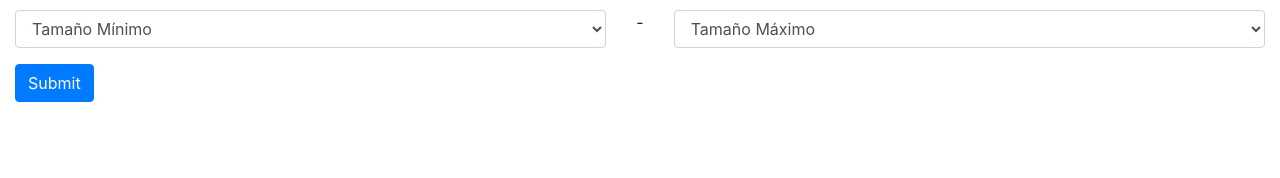
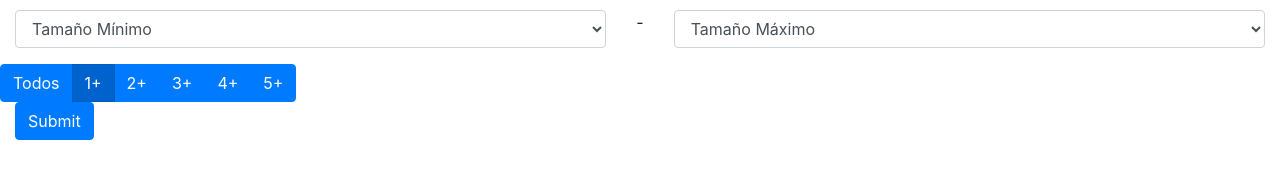
Before and after one commit to screeeen/React-Node-Search-Filters, a React (Create React App) app: page / in a window 1280 px wide. Both pictures are taken after a click on the button "Filters". Shown: the part 452-630 px from the top of the page. Built offline with nearby package versions, Linux system fonts and the light colour scheme.

Commit message:
rooms number ui

```diff
--- a/src/components/AppCanvas.js
+++ b/src/components/AppCanvas.js
@@ -2,11 +2,10 @@ import React, { Component } from 'react'
 import { Col, Row, Form, Button, Collapse } from 'react-bootstrap'
 import FilterLocationField from './FilterLocationField'
 import FilterShowAndHideButton from './FilterShowAndHideButton'
-import CardsContainer from './CardsContainer'
-import PriceInput from './PriceInput'
-import SizeInput from './SizeInput'
-import { FontAwesomeIcon } from '@fortawesome/react-fontawesome'
-import { faChevronDown, faChevronUp } from '@fortawesome/free-solid-svg-icons'
+import FilterRoomsNumber from './FilterRoomsNumber'
+// import CardsContainer from './CardsContainer'
+import FilterPriceInput from './FilterPriceInput'
+import FilterSizeInput from './FilterSizeInput'
 
 class AppCanvas extends Component {
   constructor() {
@@ -20,7 +19,6 @@ class AppCanvas extends Component {
       roomsNumber: 100,
       location: '',
     }
-    console.log('state', this.state);
   }
 
   filtersButton = () => {
@@ -29,6 +27,14 @@ class AppCanvas extends Component {
     } else {
       this.setState({ showFilters: true })
     }
+  }
+
+  handleSubmit = (event) => {
+    event.preventDefault();
+    // calls.handleFormSubmit(this.state)
+    //   .then((newTournament) => {
+    //     this.setState({ name: "", img: "", redirect: true });
+    //   })
   }
 
 
@@ -50,27 +56,31 @@ class AppCanvas extends Component {
         {/* FILTERS */}
         <Collapse in={this.state.showFilters}>
           <div id="example-collapse-text">
-            <PriceInput
+            <FilterPriceInput
               priceMax={this.state.priceMax}
               priceMin={this.state.priceMin}
               setPriceMin={(priceMin) => this.setState({ priceMin })}
               setPriceMax={(priceMax) => this.setState({ priceMax })}
             />
-            <SizeInput
+            <FilterSizeInput
               sizeMax={this.state.sizeMax}
               sizeMin={this.state.sizeMin}
               setSizeMin={(sizeMin) => this.setState({ sizeMin })}
               setSizeMax={(sizeMax) => this.setState({ sizeMax })}
             />
+
+            <FilterRoomsNumber
+            roomsNumber={this.state.roomsNumber}
+            setRoomsNumber={(roomsNumber) => this.setState({ roomsNumber })}
+
+/>
+            <Col>
+              <Form inline >
+                <Button type="submit">Submit</Button>
+              </Form>
+            </Col>
           </div>
         </Collapse>
-        <Col>
-
-
-          <Form inline >
-            <Button type="submit">Submit</Button>
-          </Form>
-        </Col>
       </>
     )
   }
--- a/src/components/FilterLocationField.js
+++ b/src/components/FilterLocationField.js
@@ -1,5 +1,5 @@
 import React, { Component } from 'react'
-import { Form, InputGroup, FormControl, Col } from 'react-bootstrap'
+import { Form, InputGroup, FormControl } from 'react-bootstrap'
 import { FontAwesomeIcon } from '@fortawesome/react-fontawesome'
 import { faSearch } from '@fortawesome/free-solid-svg-icons'
 
--- a/src/components/PriceInput.js
+++ b/src/components/FilterPriceInput.js
@@ -1,7 +1,7 @@
 import React, { Component } from 'react'
 import { Form, Col, Row } from 'react-bootstrap'
 
-export default class PriceInput extends Component {
+class FilterPriceInput extends Component {
 
   handleChange = event => {
     const { name, value } = event.target;
@@ -49,3 +49,5 @@ export default class PriceInput extends Component {
     )
   }
 }
+
+export default FilterPriceInput;
--- /dev/null
+++ b/src/components/FilterRoomsNumber.js
@@ -0,0 +1,31 @@
+import React, { Component } from 'react'
+import { ButtonToolbar, ToggleButton, ToggleButtonGroup } from 'react-bootstrap'
+
+class FilterRoomsNumber extends Component {
+
+  handleChange = event => {
+    const { value } = event.target;
+    console.log(value);
+
+    this.props.setRoomsNumber(value);
+  }
+
+  render() {
+    return (
+      <>
+        <ButtonToolbar onChange={this.handleChange}>
+          <ToggleButtonGroup type="radio" defaultValue={1} name="options">
+            <ToggleButton value={100}>Todos </ToggleButton>
+            <ToggleButton value={1}>1+</ToggleButton>
+            <ToggleButton value={2}>2+</ToggleButton>
+            <ToggleButton value={3}>3+</ToggleButton>
+            <ToggleButton value={4}>4+</ToggleButton>
+            <ToggleButton value={5}>5+</ToggleButton>
+          </ToggleButtonGroup>
+        </ButtonToolbar>
+      </>
+    )
+  }
+}
+
+export default FilterRoomsNumber;
--- a/src/components/FilterShowAndHideButton.js
+++ b/src/components/FilterShowAndHideButton.js
@@ -1,5 +1,5 @@
 import React, { Component } from 'react'
-import { Button, Collapse } from 'react-bootstrap';
+import { Button } from 'react-bootstrap';
 import { FontAwesomeIcon } from '@fortawesome/react-fontawesome'
 import { faChevronDown, faChevronUp } from '@fortawesome/free-solid-svg-icons'
 
--- a/src/components/SizeInput.js
+++ b/src/components/FilterSizeInput.js
@@ -1,7 +1,7 @@
 import React, { Component } from 'react'
 import { Form, Col, Row } from 'react-bootstrap'
 
-class SizeInput extends Component {
+class FilterSizeInput extends Component {
 
   handleChange = event => {
     const { name, value } = event.target;
@@ -51,4 +51,4 @@ class SizeInput extends Component {
   }
 }
 
-export default SizeInput;
+export default FilterSizeInput;
```
Also changed, not shown: src/service/Calls.js (added, +95 -0 lines), 1 other file (tests, documents, lock files or other folders).
